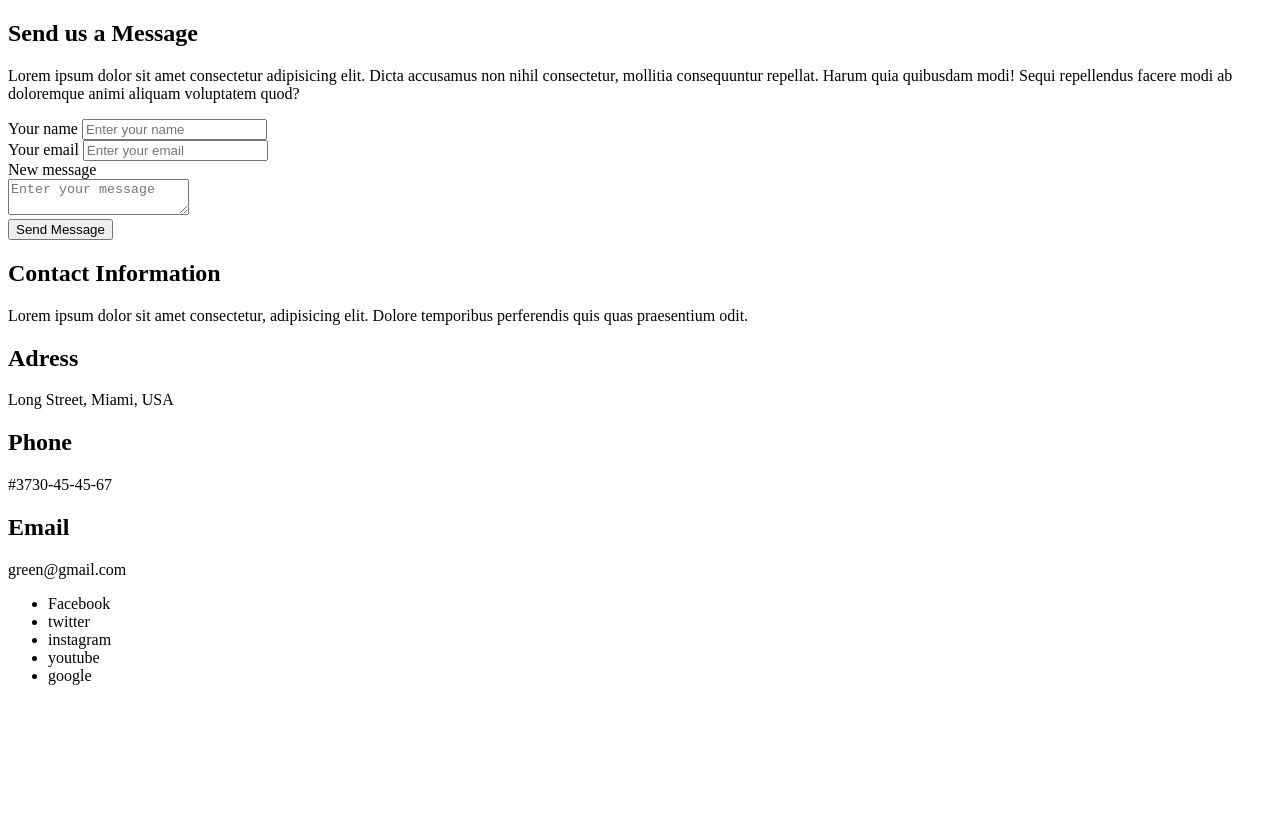
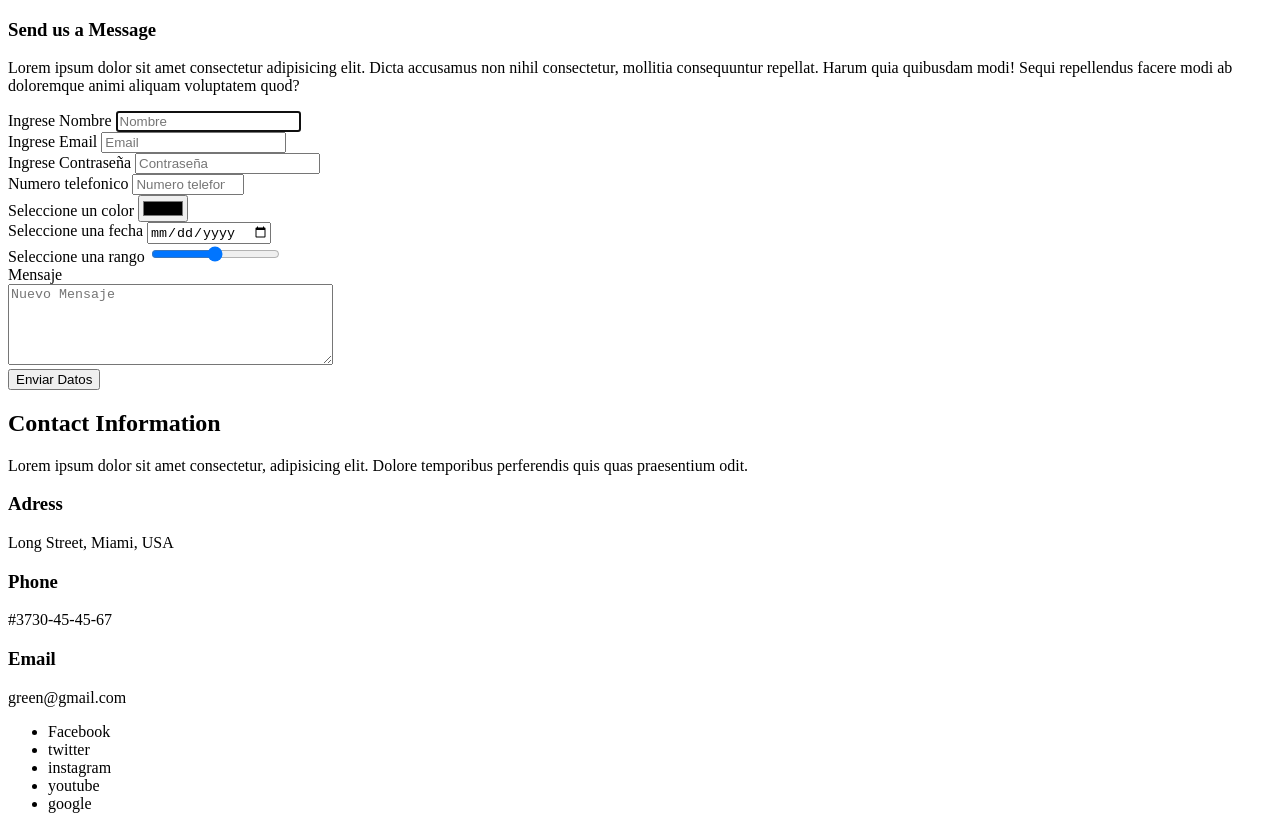
Before and after one commit to Andreidlpy/sesion01.formulario, a plain HTML site: page index.html in a window 1280 px wide. Before the commit the page ends 800 px from the top, so only its background shows below. Drawn offline with Linux system fonts and the light colour scheme.

Commit message:
Agregacion de nuevos inputs

```diff
--- a/index.html
+++ b/index.html
@@ -7,46 +7,80 @@
 </head>
 <body>
     <main>
+        <section>
             <section id="formulario">
+                <header>
                     <h1>Send us a Message</h1>
                     <p>Lorem ipsum dolor sit amet consectetur adipisicing elit. Dicta accusamus non nihil consectetur, mollitia consequuntur repellat. Harum quia quibusdam modi! Sequi repellendus facere modi ab doloremque animi aliquam voluptatem quod?</p>
+                </header>
                 <form action="./mensaje.html">
+                    <section>
+                        <section>
+                            <article>
+                                <label for="nombre">Ingrese Nombre</label>
+                                <input id="nombre" autofocus type="text" placeholder="Nombre" required minlength="3">
+                            </article>
+                            <article>
+                                <label for="email">Ingrese Email</label>
+                                <input id="email" type="email" placeholder="Email" required>
+                            </article>
+                            <article>
+                                <label for="password">Ingrese Contraseña</label>
+                                <input id="password"  minlength="6"  type="password" placeholder="Contraseña " required />
+                            </article>
+                        </section>
+                        <section>
+                            <article>
+                                <label for="numberPhone">Numero telefonico</label>
+                                <input id="numberPhone" min="0" max="999999999" type="number" placeholder="Numero telefonico" required>
+                            </article>
+                            <article>
+                                <label for="color">Seleccione un color </label>
+                                <input id="color" type="color" >
+                            </article>
+                            <article>
+                                <label for="fecha">Seleccione una fecha </label>
+                                <input id="fecha" type="date"  required>
+                            </article>
+                            <article>
+                                <label for="rango">Seleccione una rango </label>
+                                <input id="rango" type="range"  required>
+                            </article>
+                        </section>
+                        <section>
+                            <article>
+                                <label for="numberPhone">Mensaje</label>
                                 <div>
-                    <label for="name" >Your name</label>
-                    <input name="name" type="name" placeholder="Enter your name">
+                                    <textarea id="numberPhone" rows="5" cols="38" minlength="6" maxlength="300"  type="textarea" placeholder="Nuevo Mensaje" required></textarea>
                                 </div>
-                <div>
-                    <label for="email">Your email</label>
-                    <input name="email"  type="email" placeholder="Enter your email" >
-                </div>
-                <div>
-                    <label for="message">New message</label>
-                    <div>
-                        <textarea name="message"  type="textarea" placeholder="Enter your message" ></textarea>
-                    </div>
-                </div>
-                <button type="submit">Send Message</button>
+                            </article>
+                        </section>
+                    </section>
+
+                    <section>
+                        <button  type="submit">Enviar Datos</button>
+                    </section>
                 </form>
             </section>
             <section id="contactInfo">
-            <article>
+                    <header>
                         <h2>Contact Information</h2>
                         <p>Lorem ipsum dolor sit amet consectetur, adipisicing elit. Dolore temporibus perferendis quis quas praesentium odit.</p>
-            </article>
+                    </header>
+                    <section>
                         <article>
-                <h2>Adress</h2>
+                            <h3>Adress</h3>
                             <p>Long Street, Miami, USA</p>
                         </article>
                         <article>
-                <h2>Phone</h2>
+                            <h3>Phone</h3>
                             <p>#3730-45-45-67</p>
                         </article>
                         <article>
-                <h2>Email</h2>
+                            <h3>Email</h3>
                             <p>green@gmail.com</p>
                         </article>
                         <article>
-               <nav>
                             <ul>
                                 <li>Facebook</li>
                                 <li>twitter</li>
@@ -54,8 +88,9 @@
                                 <li>youtube</li>
                                 <li>google</li>
                             </ul>
-               </nav>
                         </article>
+                    </section>
+            </section>
         </section>
     </main>
 </body>
```
Lines whose indentation alone changed are shown as unchanged.
